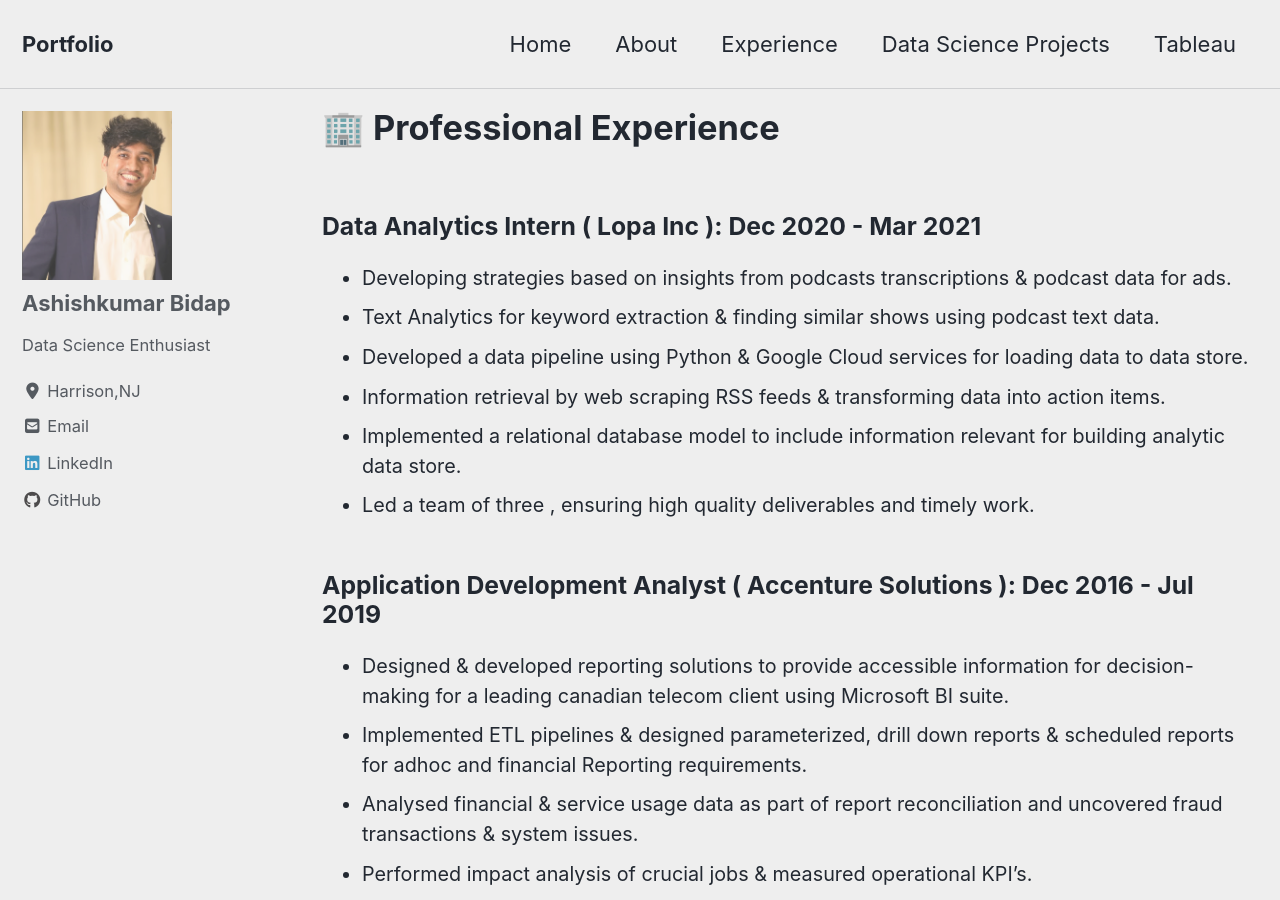
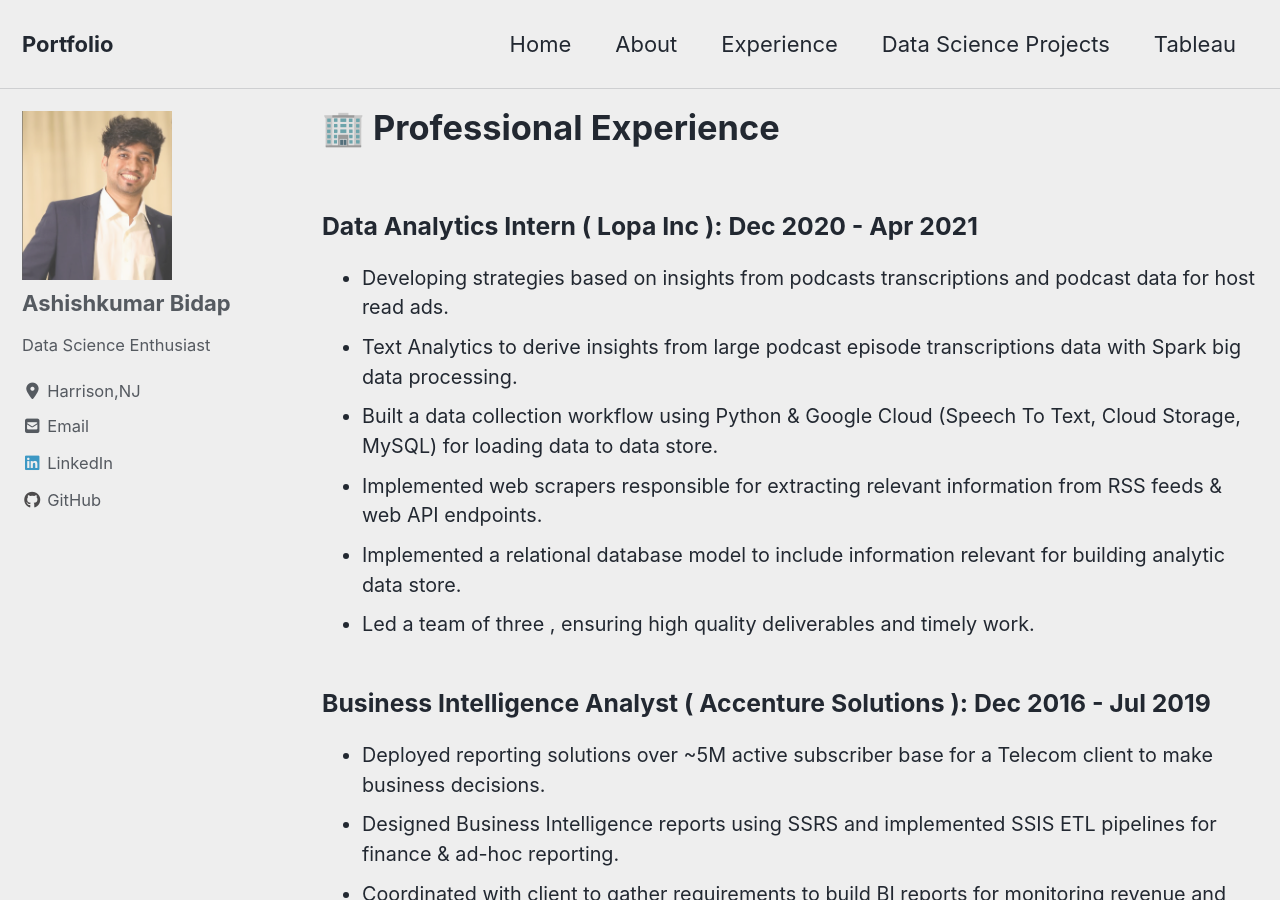
Before and after one commit to aashish-bidap/aashish-bidap.github.io, a Jekyll site: the page built from _pages/professional_experience.md, in a window 1280 px wide and 900 px high. Built offline with Jekyll 4.4.1, drawn with Linux system fonts in a browser that asks for light colours; cached includes are drawn as plain includes; nearby versions of some CDN libraries; some of the changed text lies outside the part shown.

Commit message:
editing prof exp

```diff
--- a/_pages/professional_experience.md
+++ b/_pages/professional_experience.md
@@ -7,19 +7,20 @@
 #footer:
   #image: "/images/zakim.jpg"
 ---
-### Data Analytics Intern ( Lopa Inc ): Dec 2020 - Mar 2021
-- Developing strategies based on insights from podcasts transcriptions & podcast data for ads.<br>
-- Text Analytics for keyword extraction & finding similar shows using podcast text data.<br>
-- Developed a data pipeline using Python & Google Cloud services for loading data to data store.<br>
-- Information retrieval by web scraping RSS feeds & transforming data into action items.<br>
+### Data Analytics Intern ( Lopa Inc ): Dec 2020 - Apr 2021
+- Developing strategies based on insights from podcasts transcriptions and podcast data for host read ads.<br>
+- Text Analytics to derive insights from large podcast episode transcriptions data with Spark big data processing.<br>
+- Built a data collection workflow using Python & Google Cloud (Speech To Text, Cloud Storage, MySQL) for loading data to data store.<br>
+- Implemented web scrapers responsible for extracting relevant information from RSS feeds & web API endpoints.<br>
 - Implemented a relational database model to include information relevant for building analytic data store.<br>
 - Led a team of three , ensuring high quality deliverables and timely work.<br>
 
-### Application Development Analyst ( Accenture Solutions ): Dec 2016 - Jul 2019
--	Designed & developed reporting solutions to provide accessible information for decision-making for a leading canadian telecom client using Microsoft BI suite.<br>
--	Implemented ETL pipelines & designed parameterized, drill down reports & scheduled reports for adhoc and financial Reporting requirements.<br>
--	Analysed financial & service usage data as part of report reconciliation and uncovered fraud transactions & system issues.<br>
--	Performed impact analysis of crucial jobs & measured operational KPI's.<br>
--	Automated daily, weekly & monthly financial reporting activities using Python, eliminating manual process of over 1 hour.<br>
--	Fixed bad queries & performance issues , improved the turnaround time of a critical finance report from 1.5 hours to 30 mins.<br>
--	Defined data migration strategy and efficiently refined conversion scripts for reports & Invoice generation automation.<br>
+### Business Intelligence Analyst ( Accenture Solutions ): Dec 2016 - Jul 2019
+- Deployed reporting solutions over ~5M active subscriber base for a Telecom client to make business decisions.<br>
+- Designed Business Intelligence reports using SSRS and implemented SSIS ETL pipelines for finance & ad-hoc reporting.<br>
+- Coordinated with client to gather requirements to build BI reports for monitoring revenue and service usage.<br>
+- Analysed the variances in report reconciliations that uncovered 5% of new system issues and fraudulent transactions.<br>
+- Implemented KPI’s to measure performance of system jobs and analyse patterns in defects.<br>
+- Built a Tableau dashboard summarizing customer service performance with case level , individual agent & team level metrics.<br>
+- Optimized SQL queries with window functions that improved turnaround time of a finance reports from 1.5 hours to 30 mins.<br>
+- Automated daily, weekly & monthly financial reporting activity using Python that eliminated manual process of over 1 hour.<br>
```
